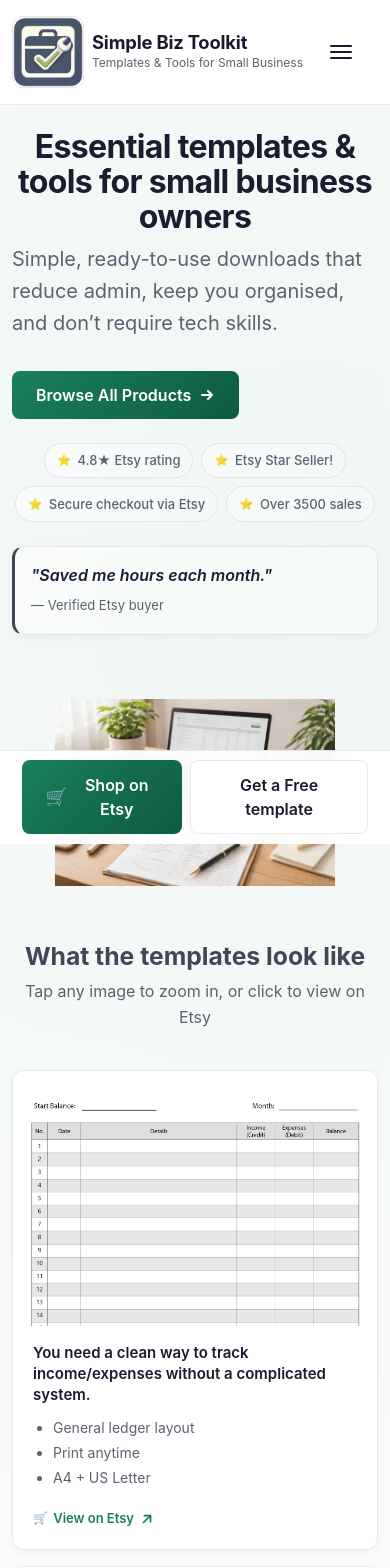
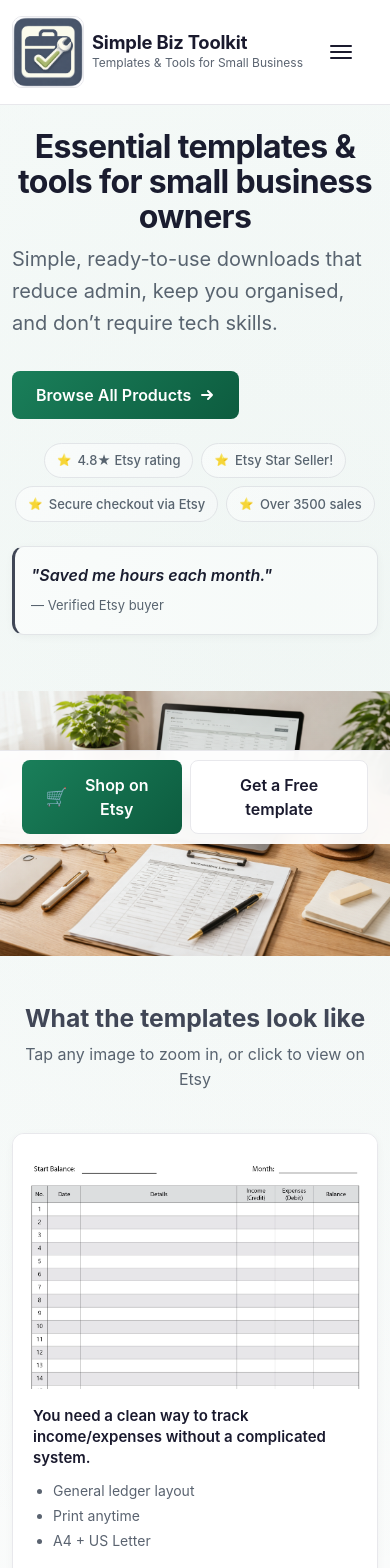
Before and after one commit to jpdevpersonal/simplebiztoolkit, a React (Vite) app: page / in a window 390 px wide. Shown: the top 1568 px of the page. Built offline with nearby package versions, Linux system fonts and the light colour scheme.

Commit message:
Fixed hero image size on mobile and removed bolt icon

```diff
--- a/src/pages/HomePage/HomePage.tsx
+++ b/src/pages/HomePage/HomePage.tsx
@@ -152,7 +152,6 @@
             </div>
             <div className="col-md-4 sb-animate-fade-in-delay-2">
               <div className="sb-value-card">
-                <span className="sb-value-icon">⚡</span>
                 <h3
                   style={{
                     fontWeight: 600,
--- a/src/styles/home.css
+++ b/src/styles/home.css
@@ -66,3 +66,19 @@
     opacity: 0.9;
   }
 }
+
+/* Small mobile devices: full width hero image */
+@media (max-width: 576px) {
+  .hero-image-wrapper {
+    padding: 0;
+    margin-top: 1rem;
+    margin-left: -1rem;
+    margin-right: -1rem;
+  }
+
+  .sb-hero .hero-image {
+    max-width: 100%;
+    width: 100%;
+    opacity: 1;
+  }
+}
```
Also changed, not shown: src/assets/Icons.txt.
